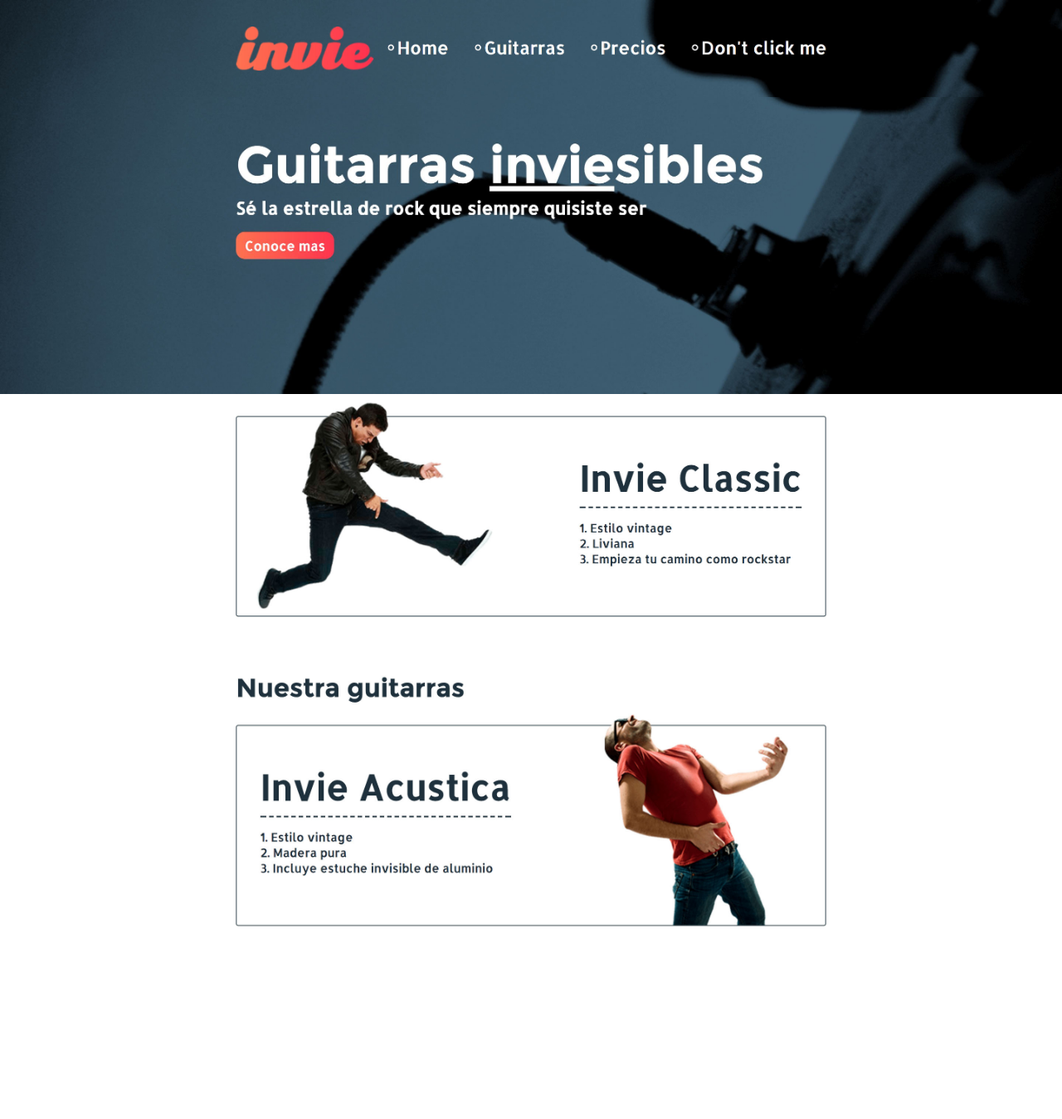
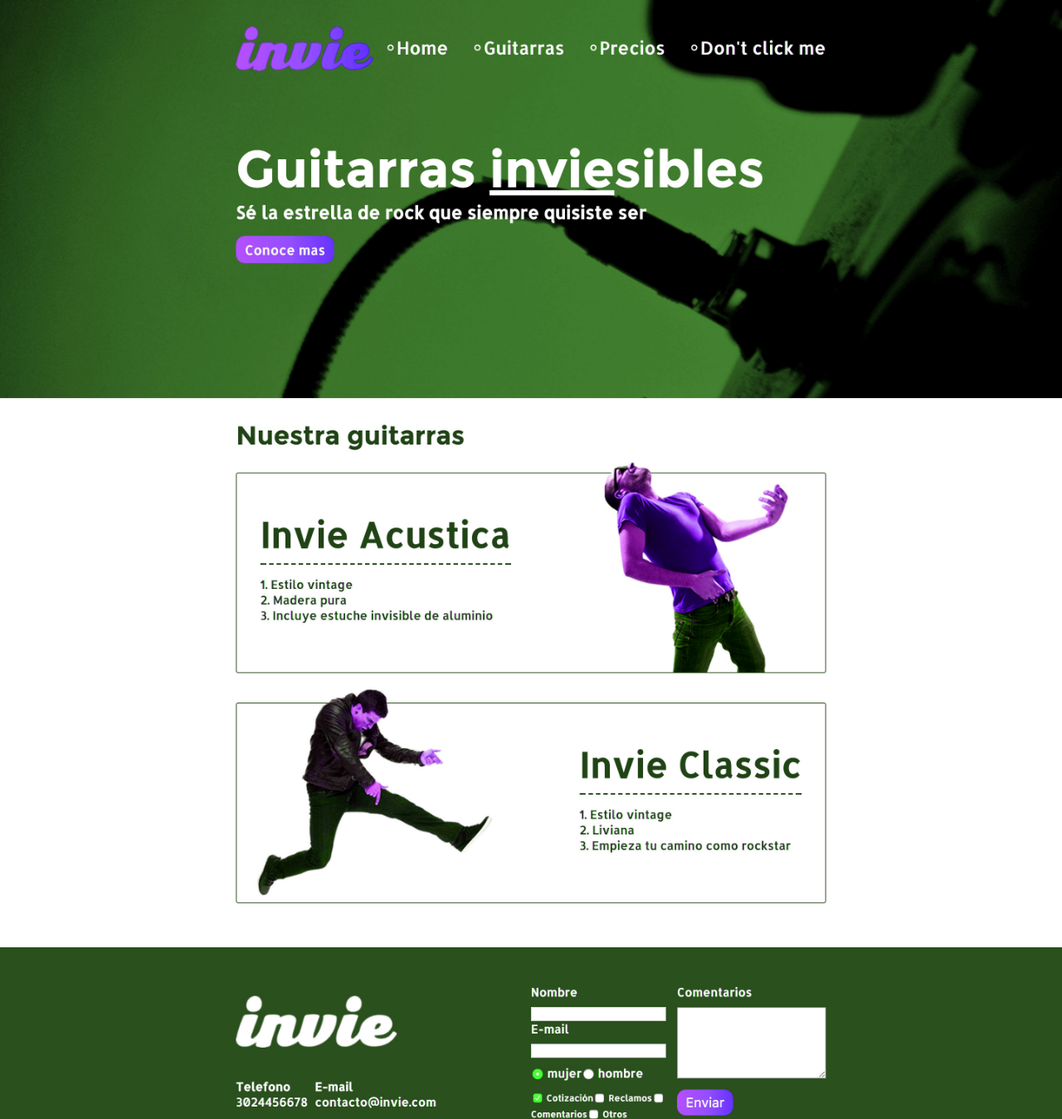
Before and after one commit to EfrenSanchez/Practica, a plain HTML site: page index.html in a window 1280 px wide. Shown: the whole page at 83% size. Before the commit the page ends 1129 px from the top, so only its background shows below. Drawn offline with Linux system fonts and the light colour scheme.

Commit message:
Version Verde

```diff
--- a/index.html
+++ b/index.html
@@ -14,9 +14,6 @@
     </style>
   </head>
   <body>
-    <img src="Image\header.jpg" alt="">
-    <img src="Image\hero.jpg" alt="">
-    <img src="Image\clasica.jpg" alt="">
-    <img src="Image\acustica.jpg" alt="">
+    <img src="Image\nueva-version.jpg">
   </body>
 </html>
```
Also changed, not shown: Image/nueva-version.jpg (added).
